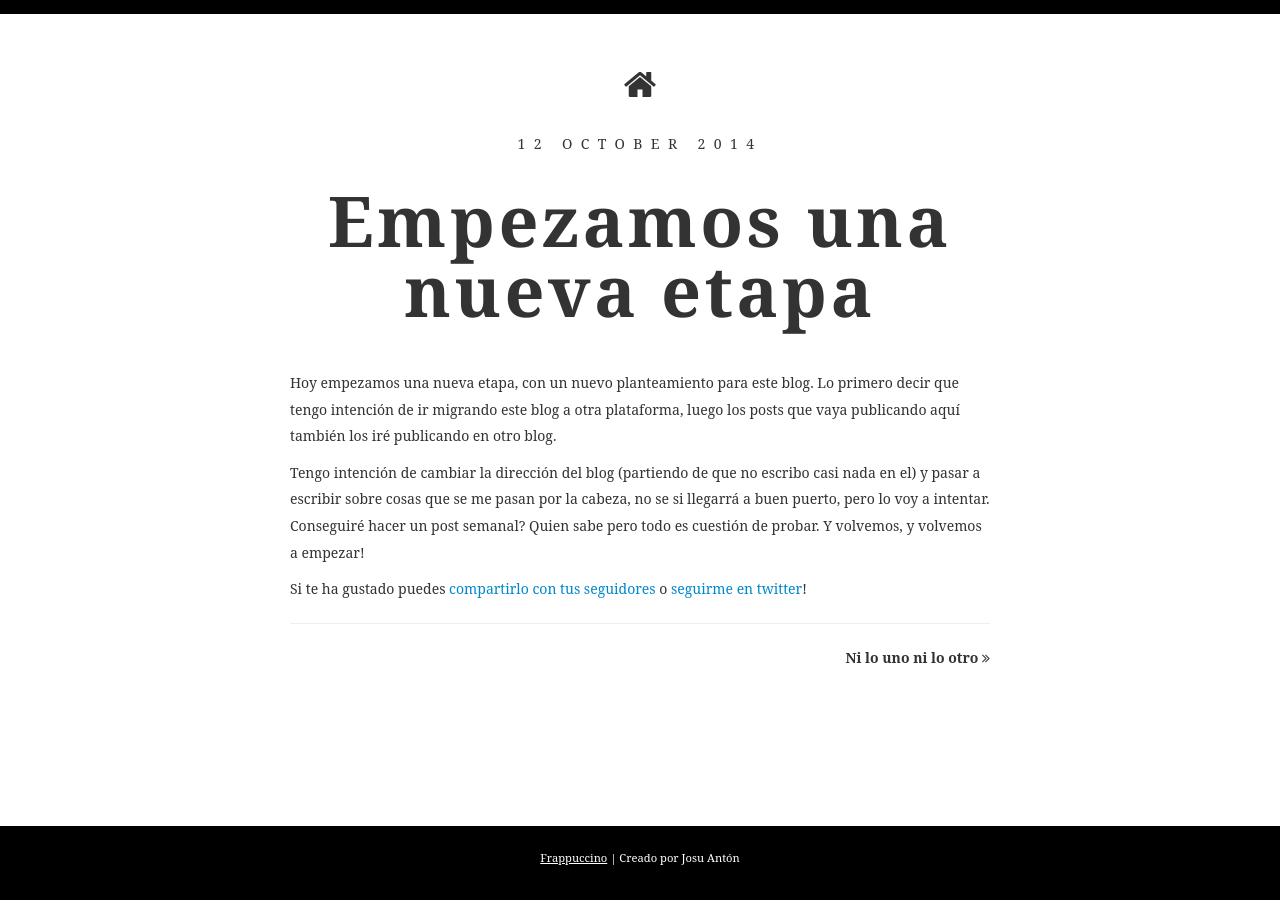
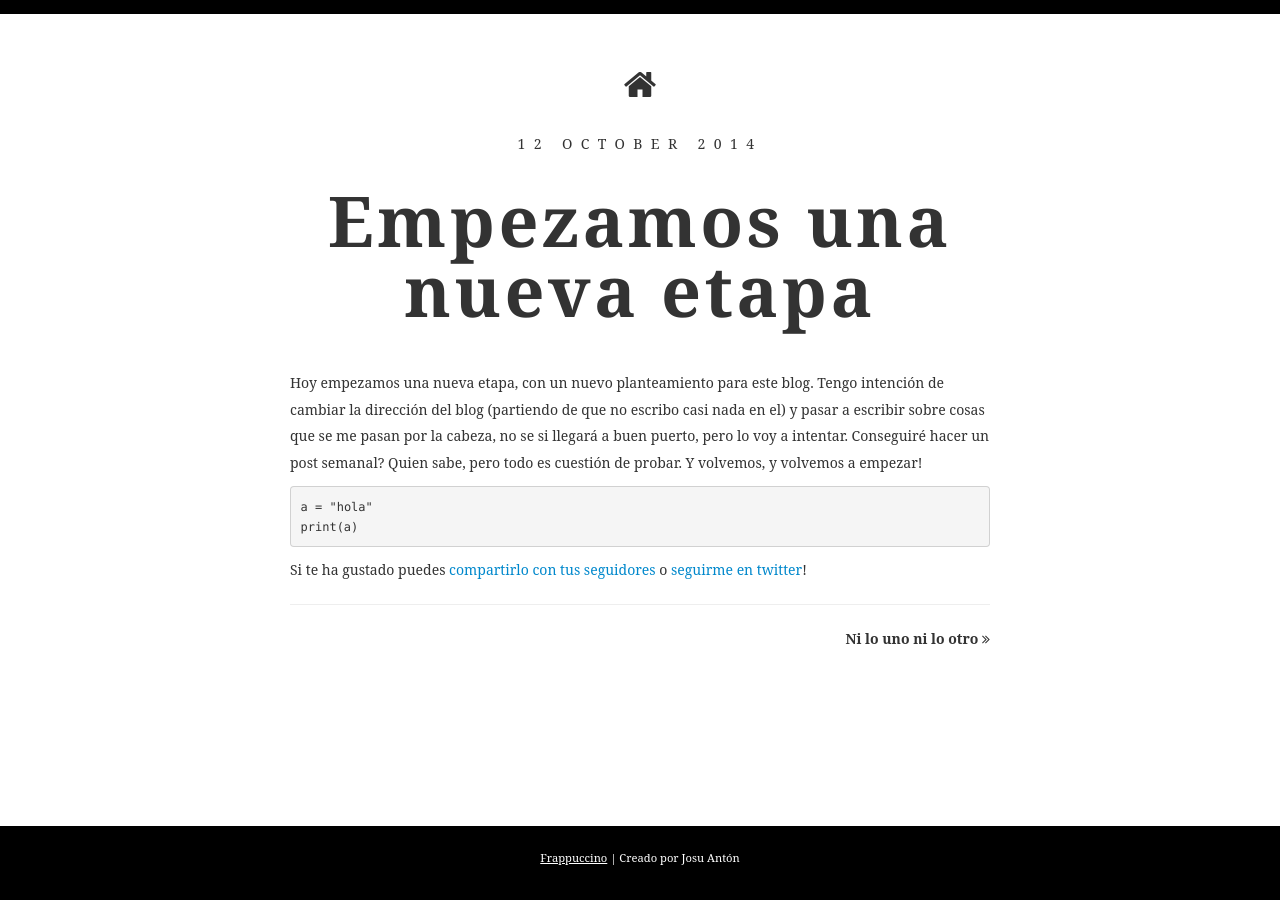
Before and after one commit to josuantonsanz/josuantonsanz.github.io, a Jekyll site: the page built from _posts/2014-10-12-inicio.md, in a window 1280 px wide. Built offline with Jekyll 4.4.1, drawn with Linux system fonts in a browser that asks for light colours; some web fonts are replaced; comment, search, counter and statistics services are not loaded.

Commit message:
Poniendo el estilo correctamente

````diff
--- a/_posts/2014-10-12-inicio.md
+++ b/_posts/2014-10-12-inicio.md
@@ -4,13 +4,13 @@ title: Empezamos una nueva etapa
 published: true
 ---
 
-Hoy empezamos una nueva etapa, con un nuevo planteamiento para este blog. Lo primero decir que tengo intención de ir
-migrando este blog a otra plataforma, luego
-los posts que vaya publicando aquí también los iré publicando en otro blog.
+Hoy empezamos una nueva etapa, con un nuevo planteamiento para este blog.
+Tengo intención de cambiar la dirección del blog (partiendo de que no escribo casi nada en el) y pasar a escribir sobre
+cosas que se me pasan por la cabeza, no se si llegará a buen puerto, pero lo voy a intentar. Conseguiré hacer un post semanal?
+Quien sabe, pero todo es cuestión de probar.
+Y volvemos, y volvemos a empezar!
 
-Tengo intención de cambiar la dirección del blog (partiendo de que no escribo casi nada en el) y pasar a escribir sobre
-cosas que
-se me pasan por la cabeza, no se si llegarrá a buen puerto, pero lo voy a intentar. Conseguiré hacer un post semanal?
-Quien sabe
-pero todo es cuestión de probar.
-Y volvemos, y volvemos a empezar!
+```python
+a = "hola"
+print(a)
+```
````
